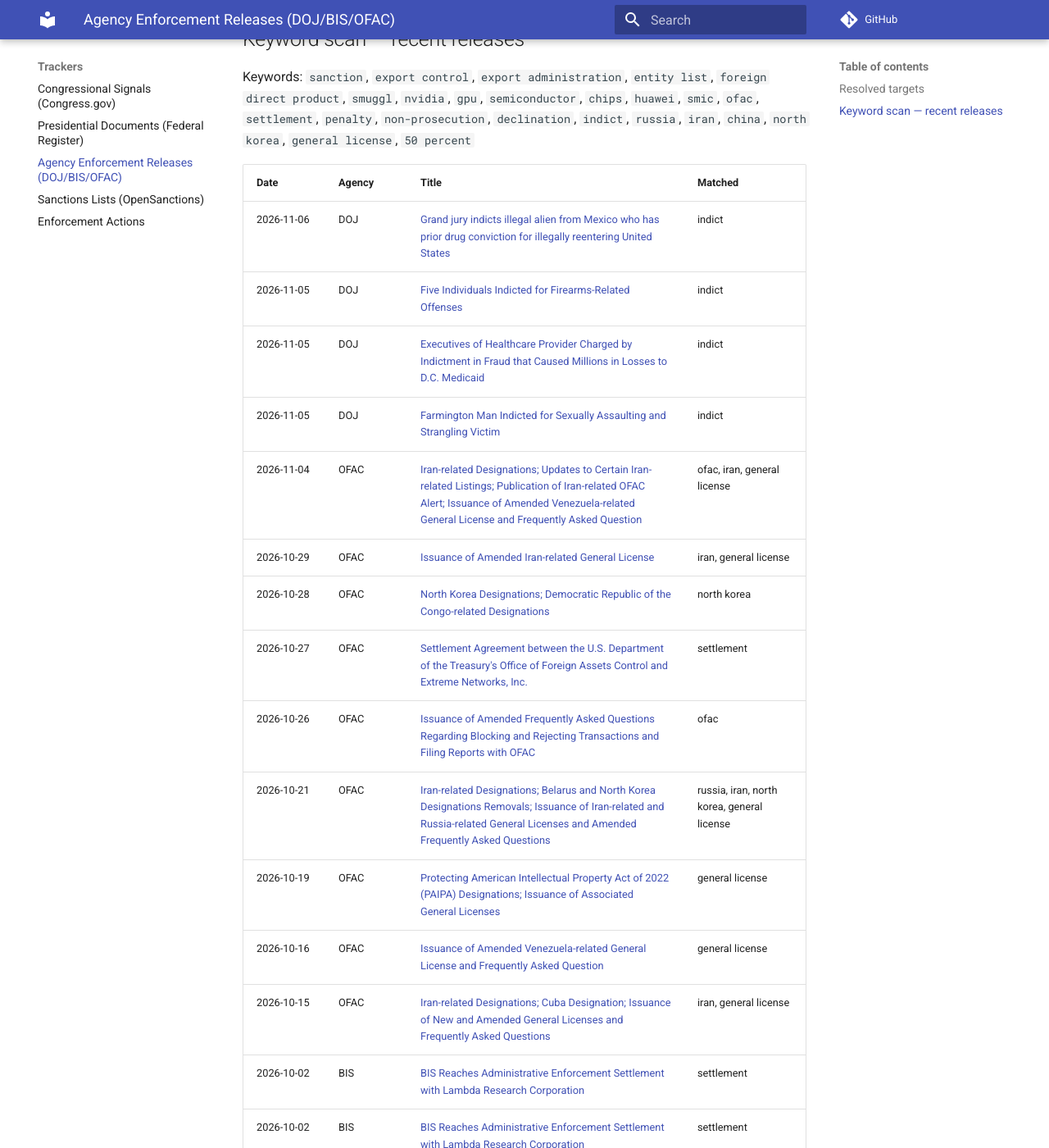
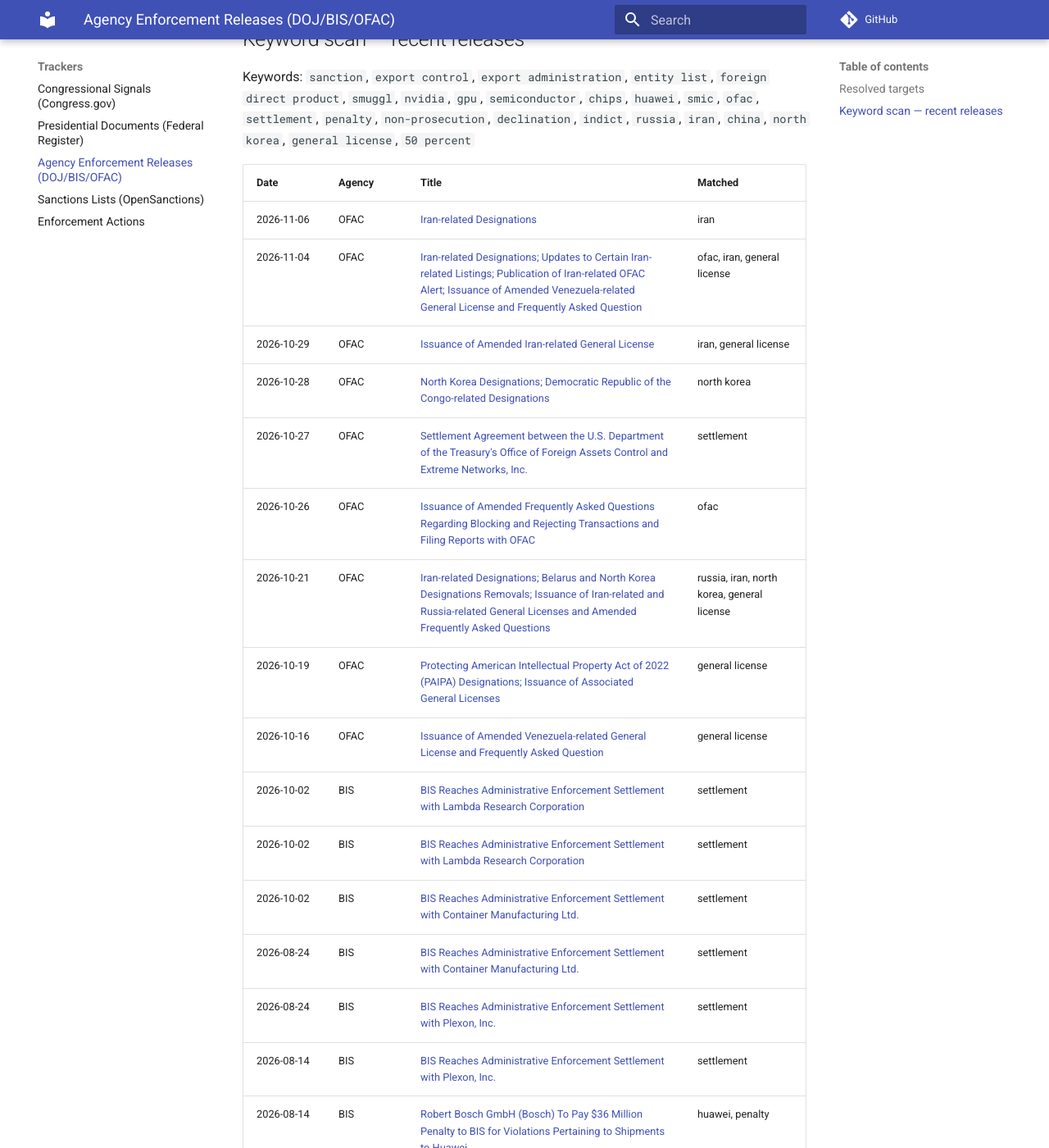
Before and after one commit to felipelago17/Congressional-Influence-Sanctions-Export-Controls, an MkDocs documentation site: the page built from docs/trackers/agency-releases.md, in a window 1280 px wide and 1400 px high, scrolled down 1369 px. Shown: the whole window at 82% size. Built offline with MkDocs 1.6.1 and Material for MkDocs 9.7.7, drawn with Linux system fonts in a browser that asks for light colours; comment, search, counter and statistics services are not loaded; some of the changed text lies outside the part shown.

Commit message:
data: agency releases 2026-11-07

```diff
--- a/docs/trackers/agency-releases.md
+++ b/docs/trackers/agency-releases.md
@@ -1,6 +1,6 @@
 # Agency enforcement releases (DOJ · BIS · OFAC)
 
-*Auto-generated 2026-11-06 15:25 UTC from official DOJ, BIS and OFAC web pages (DOJ via RSS; BIS and OFAC via their HTML listings — OFAC retired its RSS feed in January 2025). Keyword-filtered. Public-domain content. Not legal advice.*
+*Auto-generated 2026-11-07 14:22 UTC from official DOJ, BIS and OFAC web pages (DOJ via RSS; BIS and OFAC via their HTML listings — OFAC retired its RSS feed in January 2025). Keyword-filtered. Public-domain content. Not legal advice.*
 
 Sources reachable this run: DOJ RSS (25), BIS (51), OFAC (64)
 
@@ -26,10 +26,7 @@ Keywords: `sanction`, `export control`, `export administration`, `entity list`,
 
 | Date | Agency | Title | Matched |
 |---|---|---|---|
-| 2026-11-06 | DOJ | [Grand jury indicts illegal alien from Mexico who has prior drug conviction for illegally reentering United States](https://www.justice.gov/usao-sdoh/pr/grand-jury-indicts-illegal-alien-mexico-who-has-prior-drug-conviction-illegally) | indict |
-| 2026-11-05 | DOJ | [Five Individuals Indicted for Firearms-Related Offenses](https://www.justice.gov/usao-nv/pr/five-individuals-indicted-firearms-related-offenses) | indict |
-| 2026-11-05 | DOJ | [Executives of Healthcare Provider Charged by Indictment in Fraud that Caused Millions in Losses to D.C. Medicaid](https://www.justice.gov/usao-dc/pr/executives-healthcare-provider-charged-indictment-fraud-caused-millions-losses-dc) | indict |
-| 2026-11-05 | DOJ | [Farmington Man Indicted for Sexually Assaulting and Strangling Victim](https://www.justice.gov/usao-nm/pr/farmington-man-indicted-sexually-assaulting-and-strangling-victim) | indict |
+| 2026-11-06 | OFAC | [Iran-related Designations](https://ofac.treasury.gov/recent-actions/20261106) | iran |
 | 2026-11-04 | OFAC | [Iran-related Designations; Updates to Certain Iran-related Listings; Publication of Iran-related OFAC Alert; Issuance of Amended Venezuela-related General License and Frequently Asked Question](https://ofac.treasury.gov/recent-actions/20261104) | ofac, iran, general license |
 | 2026-10-29 | OFAC | [Issuance of Amended Iran-related General License](https://ofac.treasury.gov/recent-actions/20261029) | iran, general license |
 | 2026-10-28 | OFAC | [North Korea Designations; Democratic Republic of the Congo-related Designations](https://ofac.treasury.gov/recent-actions/20261028) | north korea |
@@ -38,7 +35,6 @@ Keywords: `sanction`, `export control`, `export administration`, `entity list`,
 | 2026-10-21 | OFAC | [Iran-related Designations; Belarus and North Korea Designations Removals; Issuance of Iran-related and Russia-related General Licenses and Amended Frequently Asked Questions](https://ofac.treasury.gov/recent-actions/20261021) | russia, iran, north korea, general license |
 | 2026-10-19 | OFAC | [Protecting American Intellectual Property Act of 2022 (PAIPA) Designations; Issuance of Associated General Licenses](https://ofac.treasury.gov/recent-actions/20261019) | general license |
 | 2026-10-16 | OFAC | [Issuance of Amended Venezuela-related General License and Frequently Asked Question](https://ofac.treasury.gov/recent-actions/20261016) | general license |
-| 2026-10-15 | OFAC | [Iran-related Designations; Cuba Designation; Issuance of New and Amended General Licenses and Frequently Asked Questions](https://ofac.treasury.gov/recent-actions/20261015) | iran, general license |
 | 2026-10-02 | BIS | [BIS Reaches Administrative Enforcement Settlement with Lambda Research Corporation](https://www.bis.gov/press-release/bis-reaches-administrative-enforcement-settlement-lambda-research-corporation) | settlement |
 | 2026-10-02 | BIS | [BIS Reaches Administrative Enforcement Settlement with Lambda Research Corporation](https://www.bis.gov/press-release/bis-reaches-administrative-enforcement-settlement-lambda-research-corporation) | settlement |
 | 2026-10-02 | BIS | [BIS Reaches Administrative Enforcement Settlement with Container Manufacturing Ltd.](https://www.bis.gov/press-release/bis-reaches-administrative-enforcement-settlement-container-manufacturing-ltd.) | settlement |
```
Also changed, not shown: 1 other file.
